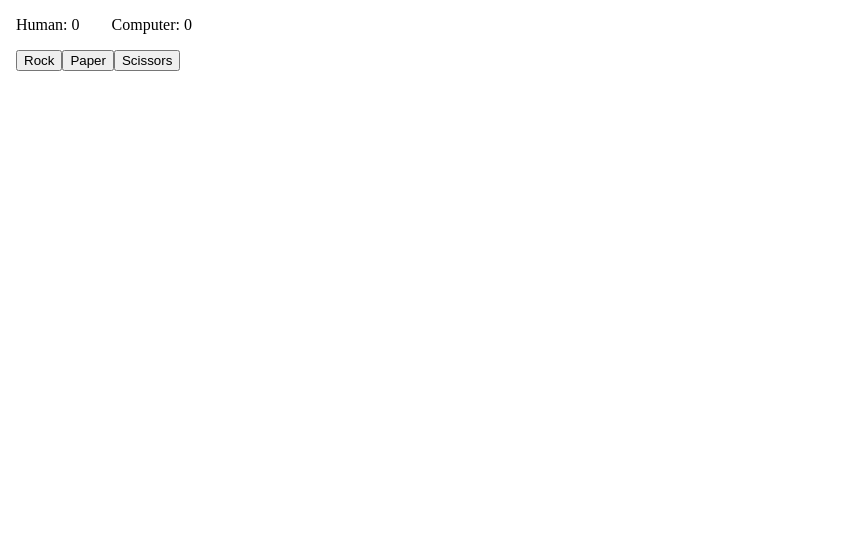
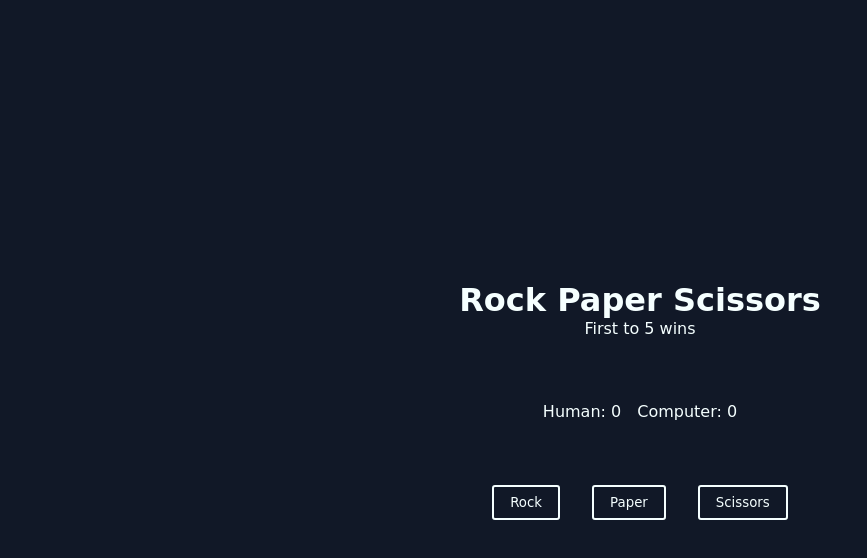
Before and after one commit to HazyZen/odin-RPS, a plain HTML site: page index.html in a window 1280 px wide. Shown: the whole page, without its empty margins (0-867 px from the left). Drawn offline with Linux system fonts and the light colour scheme.

Commit message:
Added css

```diff
--- a/index.html
+++ b/index.html
@@ -4,6 +4,7 @@
     <meta charset="UTF-8" />
     <meta name="viewport" content="width=device-width, initial-scale=1.0" />
     <title>Project: Rock Paper Scissors</title>
+    <link rel="stylesheet" href="style.css" />
   </head>
   <body>
     <script src="./index.js"></script>
--- a/index.js
+++ b/index.js
@@ -1,16 +1,18 @@
-document.body.style.boxSizing = "border-box";
-document.body.style.margin = "0";
-document.body.style.padding = "0";
+let container = document.createElement("div");
+container.classList.add("container");
+document.body.appendChild(container);
 
-let container = document.createElement("div");
-document.body.appendChild(container);
-container.style.width = "100%";
-container.style.height = "100vh";
-container.style.paddingLeft = "1rem";
+let titleContainer = document.createElement("div");
+let title = document.createElement("h1");
+title.textContent = "Rock Paper Scissors";
+titleContainer.appendChild(title);
+let conditionToWin = document.createElement("p");
+conditionToWin.textContent = "First to 5 wins";
+titleContainer.appendChild(conditionToWin);
+container.appendChild(titleContainer);
 
 let scoreContainer = document.createElement("div");
-scoreContainer.style.display = "flex";
-scoreContainer.style.gap = "2rem";
+scoreContainer.classList.add("scoreContainer");
 
 let human = document.createElement("p");
 let humanScore = 0;
@@ -26,9 +28,18 @@ scoreContainer.appendChild(computer);
 container.appendChild(scoreContainer);
 
 // buttons
+let btnContainer = document.createElement("div");
+btnContainer.classList.add("btnContainer");
 let rockBtn = document.createElement("button");
+rockBtn.classList.add("btn");
 let paperBtn = document.createElement("button");
+paperBtn.classList.add("btn");
 let scissorsBtn = document.createElement("button");
+scissorsBtn.classList.add("btn");
+
+btnContainer.appendChild(rockBtn);
+btnContainer.appendChild(paperBtn);
+btnContainer.appendChild(scissorsBtn);
 
 rockBtn.textContent = "Rock";
 paperBtn.textContent = "Paper";
@@ -50,9 +61,7 @@ scissorsBtn.addEventListener("click", () => {
   playRound(humanChoice, computerChoice);
 });
 
-container.appendChild(rockBtn);
-container.appendChild(paperBtn);
-container.appendChild(scissorsBtn);
+container.appendChild(btnContainer);
 
 function getComputerChoice() {
   let value = Math.floor(Math.random() * 3);
@@ -76,7 +85,7 @@ function playRound(humanChoice, computerChoice) {
   if (humanScore == 5 || computerScore == 5) {
     humanScore = 0;
     computerScore = 0;
-    winner.textContent = "";
+    winner.remove();
   }
 
   if (humanChoice === computerChoice) {
@@ -103,12 +112,15 @@ function playRound(humanChoice, computerChoice) {
   human.textContent = `Human: ${humanScore}`;
   computer.textContent = `Computer: ${computerScore}`;
 
+  container.appendChild(result);
+
   if (humanScore == 5) {
-    winner.textContent = "Congrats! You win.";
+    winner.textContent = "Congrats! You defeated the Computer.";
+    winner.style.color = "green";
+    container.appendChild(winner);
   } else if (computerScore == 5) {
-    winner.textContent = "You lose! Get better.";
+    winner.textContent = "Computer defeated you. Wow you suck!";
+    winner.style.color = "red";
+    container.appendChild(winner);
   }
-
-  container.appendChild(result);
-  container.appendChild(winner);
 }
--- /dev/null
+++ b/style.css
@@ -0,0 +1,48 @@
+* {
+  box-sizing: border-box;
+  padding: 0;
+  margin: 0;
+  background-color: #111827;
+  color: #f5ffff;
+  font-family: cursive, "Franklin Gothic Medium", "Arial Narrow", Arial,
+    sans-serif;
+}
+
+.container {
+  width: 100%;
+  height: 100vh;
+  display: flex;
+  flex-direction: column;
+  justify-content: center;
+  gap: 4rem;
+  text-align: center;
+}
+
+.scoreContainer {
+  display: flex;
+  gap: 1rem;
+  justify-content: center;
+  align-items: center;
+}
+
+.btnContainer {
+  width: 100%;
+  height: fit-content;
+  display: flex;
+  justify-content: center;
+  align-items: center;
+  gap: 2rem;
+}
+
+.btn {
+  padding: 0.5rem 1rem;
+  border: 2px solid #f5ffff;
+  cursor: pointer;
+  border-radius: 3px;
+}
+
+.btn:hover {
+  border-color: #dabb2f;
+  transform: translateY(-2px);
+  transition: transform 0.3s ease-in-out;
+}
```
